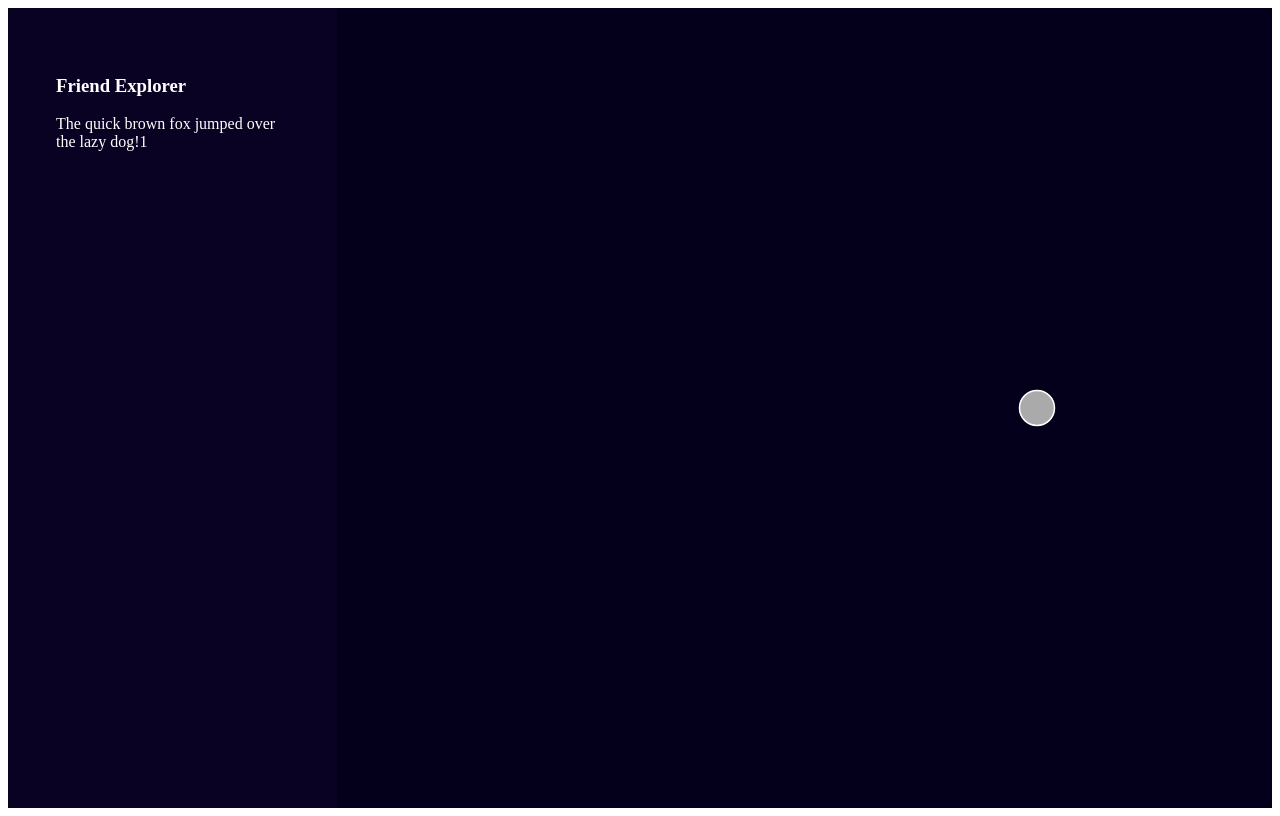
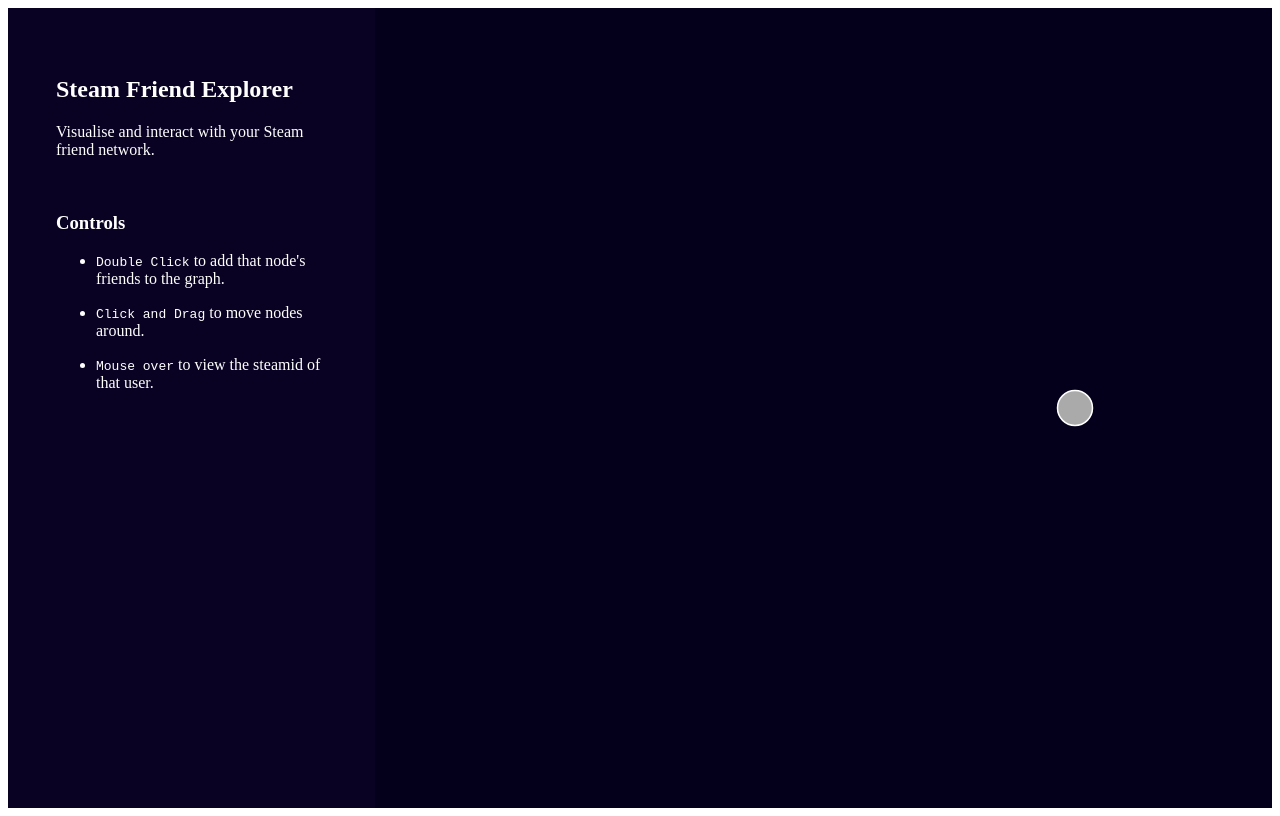
Before and after one commit to MouseAndKeyboard/steamfriendvisualiser, a Next.js app: page /app in a window 1280 px wide. Built offline with nearby package versions, Linux system fonts and the light colour scheme.

Commit message:
Added instructions

```diff
--- a/components/DataManager/index.module.css
+++ b/components/DataManager/index.module.css
@@ -4,3 +4,7 @@
     background-color: #0A0223;
     color: white;
 }
+
+.listElem {
+    margin: 1em 0;
+}
--- a/components/DataManager/index.tsx
+++ b/components/DataManager/index.tsx
@@ -2,8 +2,15 @@
 
 const DataManager = () => {
     return (<div className={styles.main}>
-        <h3>Friend Explorer</h3>
-        <p>The quick brown fox jumped over the lazy dog!1</p>
+        <h2>Steam Friend Explorer</h2>
+        <p>Visualise and interact with your Steam friend network.</p>
+        <br />
+        <h3>Controls</h3>
+        <ul>
+            <li className={styles.listElem}><code>Double Click</code> to add that node's friends to the graph.</li>
+            <li className={styles.listElem}><code>Click and Drag</code> to move nodes around.</li>
+            <li className={styles.listElem}><code>Mouse over</code> to view the steamid of that user.</li>
+        </ul>
     </div>);
 }
 
```
